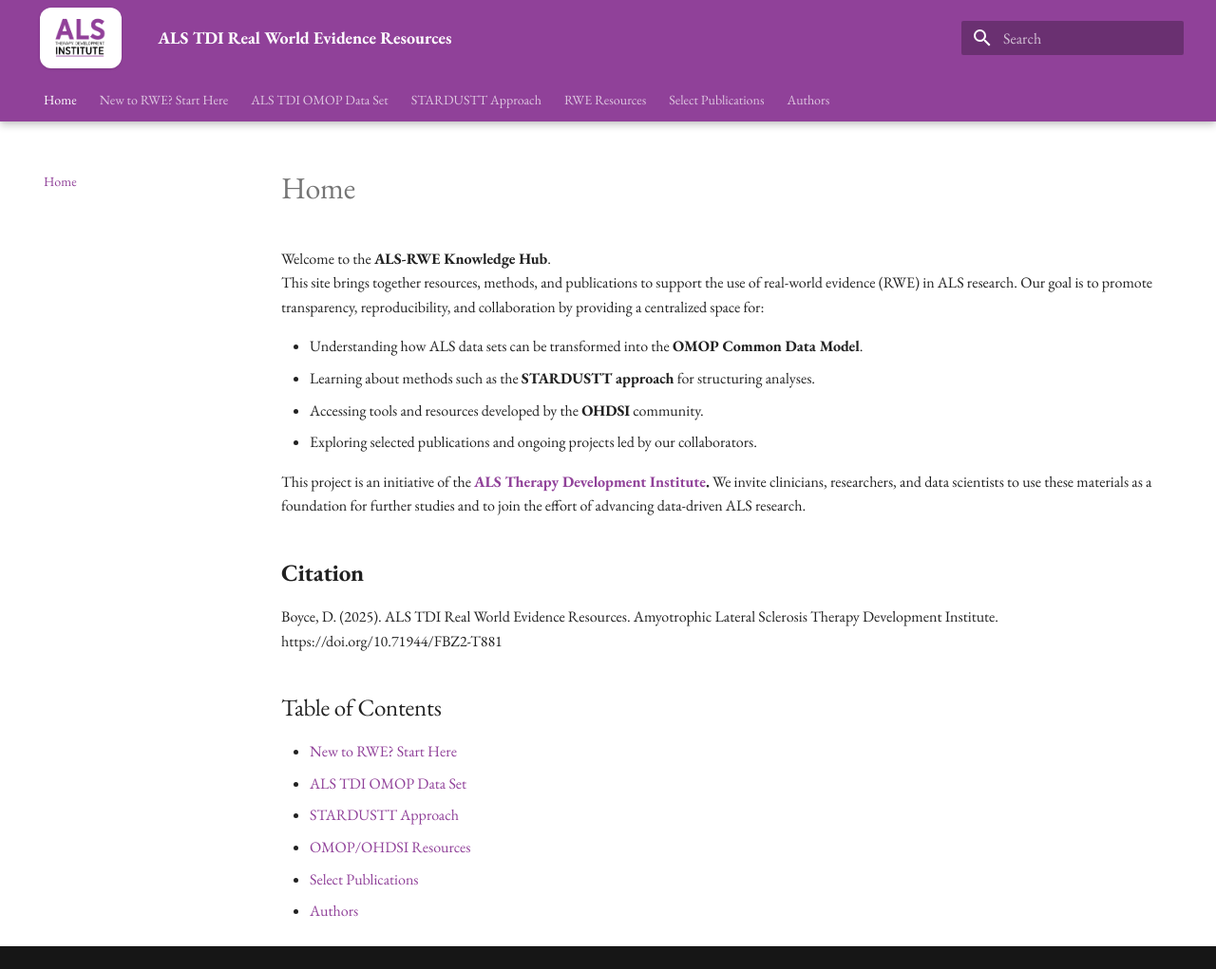
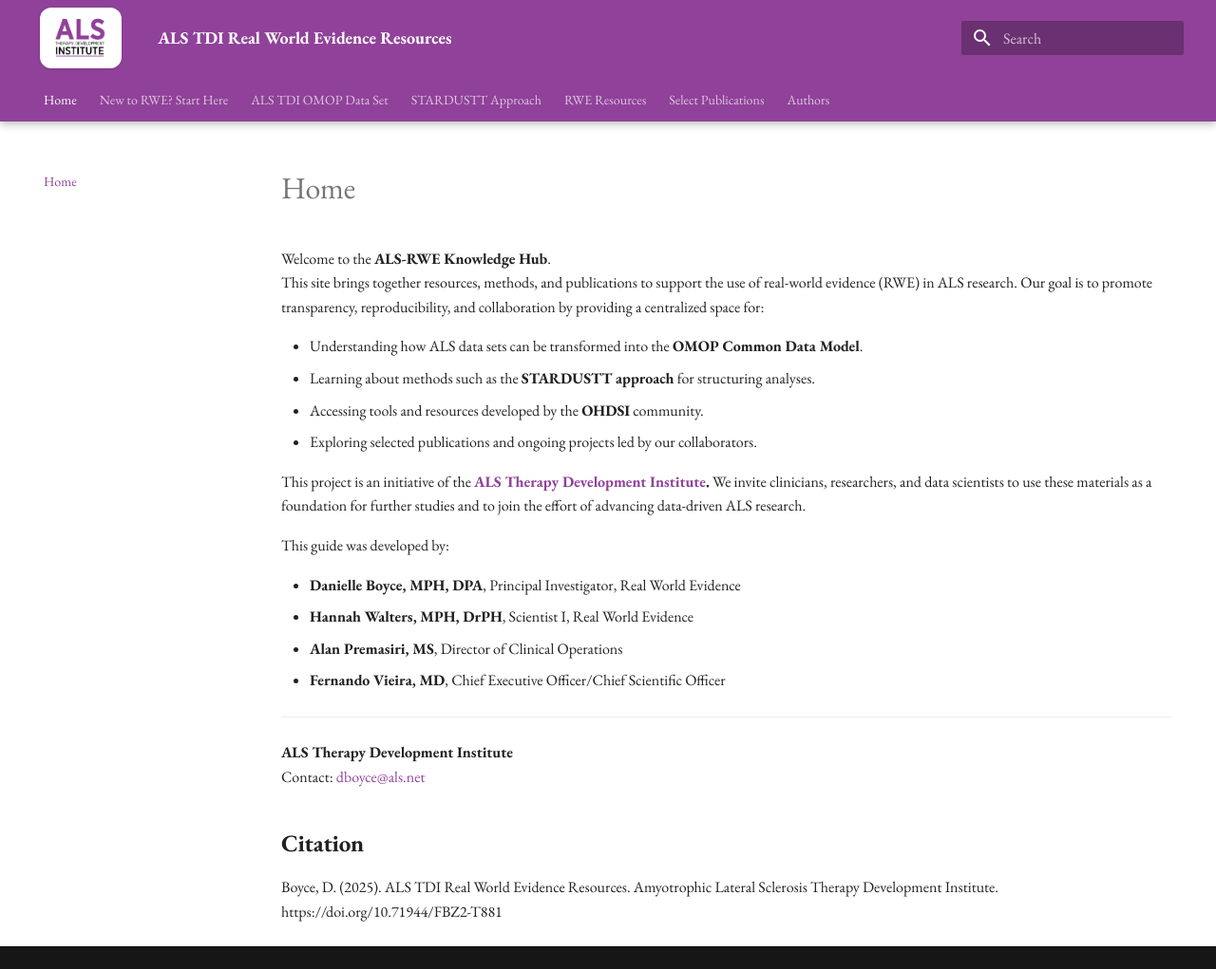
Before and after one commit to ALSTDI/ALS-RWE, an MkDocs documentation site: the page built from docs/index.md, in a window 1280 px wide and 1021 px high. Shown: the whole window at 95% size. Built offline with MkDocs 1.6.1 and Material for MkDocs 9.7.7, drawn with Linux system fonts in a browser that asks for light colours.

Commit message:
Update index.md with authors and contact details
Added authors and contact information for the guide.

```diff
--- a/docs/index.md
+++ b/docs/index.md
@@ -17,15 +17,18 @@
 
 This project is an initiative of the **[ALS Therapy Development Institute](http://www.als.net).**  We invite clinicians, researchers, and data scientists to use these materials as a foundation for further studies and to join the effort of advancing data-driven ALS research.
 
+This guide was developed by:
+
+- **Danielle Boyce, MPH, DPA**, Principal Investigator, Real World Evidence
+- **Hannah Walters, MPH, DrPH**, Scientist I, Real World Evidence
+- **Alan Premasiri, MS**, Director of Clinical Operations
+- **Fernando Vieira, MD**, Chief Executive Officer/Chief Scientific Officer
+
+---
+
+**ALS Therapy Development Institute**
+Contact: [dboyce@als.net](mailto:dboyce@als.net)
+
 ## **Citation**
 
 Boyce, D. (2025). ALS TDI Real World Evidence Resources. Amyotrophic Lateral Sclerosis Therapy Development Institute. https://doi.org/10.71944/FBZ2-T881
-
-## Table of Contents
-
-- [New to RWE? Start Here](free-rwe-resources.md)
-- [ALS TDI OMOP Data Set](als-tdi-omop-data-set.md)
-- [STARDUSTT Approach](stardustt-approach.md)
-- [OMOP/OHDSI Resources](omop-ohdsi-resources.md)
-- [Select Publications](select-publications.md)
-- [Authors](authors.md)
```
